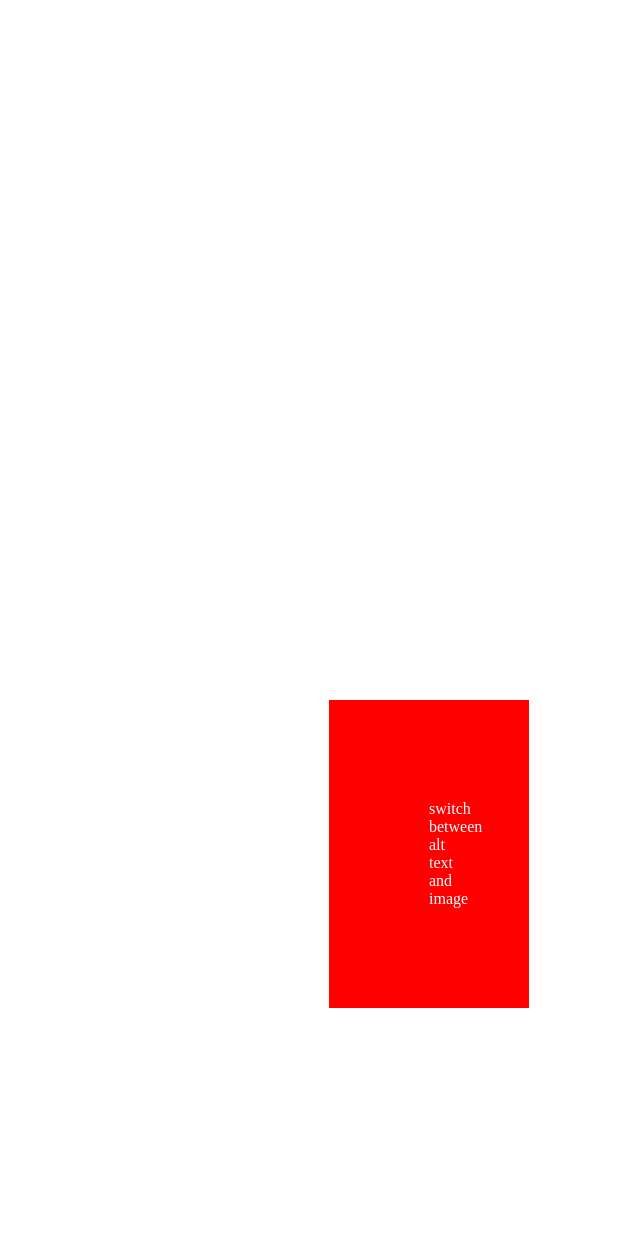
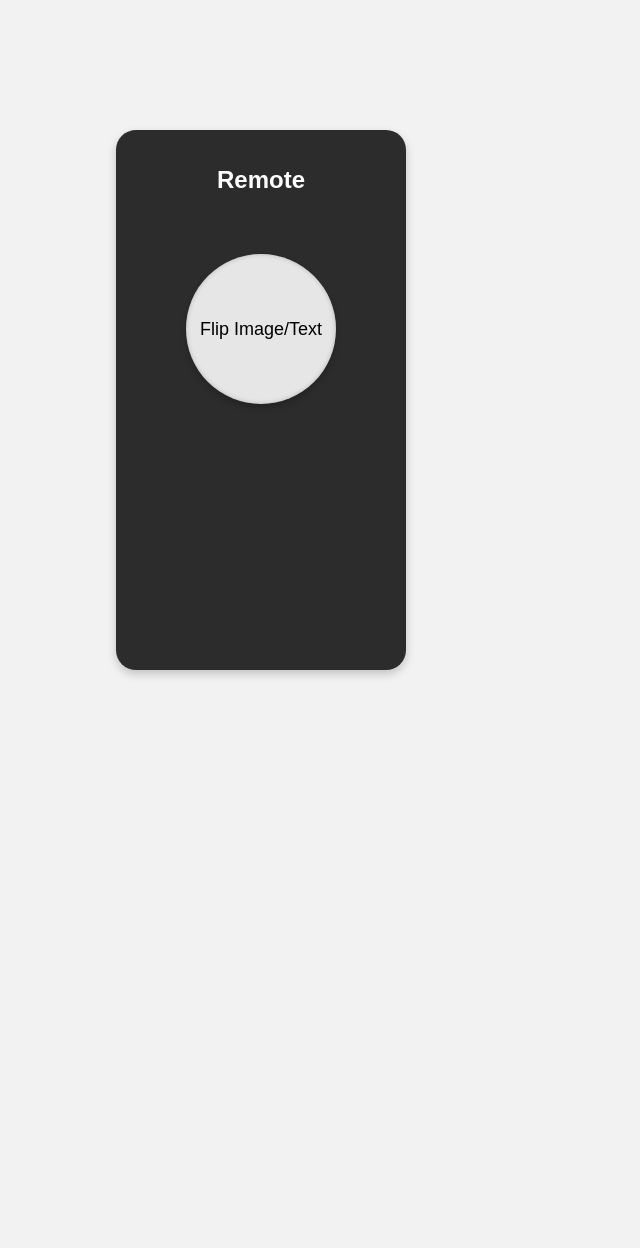
Before and after one commit to HughBlayney/xkcd-display, a Flask app: page / in a window 1280 px wide. Shown: the top 1248 px of the page, without its empty margins (379-1019 px from the left). After the commit the page ends 677 px from the top, so only its background shows below. Run offline with Flask 2, Linux system fonts and the light colour scheme; data that the repository does not hold is empty.

Commit message:
give remote a facelift

```diff
--- a/templates/index.html
+++ b/templates/index.html
@@ -1,20 +1,64 @@
+<!DOCTYPE html>
+<html lang="en">
 <head>
+    <meta charset="UTF-8">
+    <meta name="viewport" content="width=device-width, initial-scale=1.0">
+    <title>Remote Control</title>
+    <style>
+        body {
+            font-family: Arial, sans-serif;
+            background-color: #f2f2f2;
+            display: flex;
+            justify-content: center;
+            align-items: center;
+            height: 100vh;
+            margin: 0;
+        }
 
+        #remote {
+            width: 250px;
+            height: 500px;
+            background: #2c2c2c;
+            border-radius: 20px;
+            box-shadow: 0 4px 10px rgba(0, 0, 0, 0.2);
+            padding: 20px;
+            display: flex;
+            flex-direction: column;
+            align-items: center;
+        }
+
+        #remote h1 {
+            color: #fff;
+            margin-bottom: 40px;
+            font-size: 24px;
+        }
+
+        .button {
+            width: 150px;
+            height: 150px;
+            background-color: #e6e6e6;
+            display: flex;
+            justify-content: center;
+            align-items: center;
+            border-radius: 50%;
+            text-align: center;
+            cursor: pointer;
+            box-shadow: inset 0px 0px 5px rgba(0, 0, 0, 0.2),
+                        0px 4px 6px rgba(0, 0, 0, 0.2);
+            font-size: 18px;
+            margin-top: 20px;
+        }
+
+        .button:active {
+            box-shadow: inset 0px 0px 10px rgba(0, 0, 0, 0.4);
+        }
+    </style>
 </head>
-<style>
-
-a {
-    background-color: red;
-    color: white;
-    padding: 100px;
-    display: block;
-    margin: 700px;
-}
-</style>
 <body>
-<a onclick="flip()">switch between alt text and image</a>
-</body>
-
+    <div id="remote">
+        <h1>Remote</h1>
+        <div class="button" onclick="flip()">Flip Image/Text</div>
+    </div>
 
 <script>
     function flip() {
```
